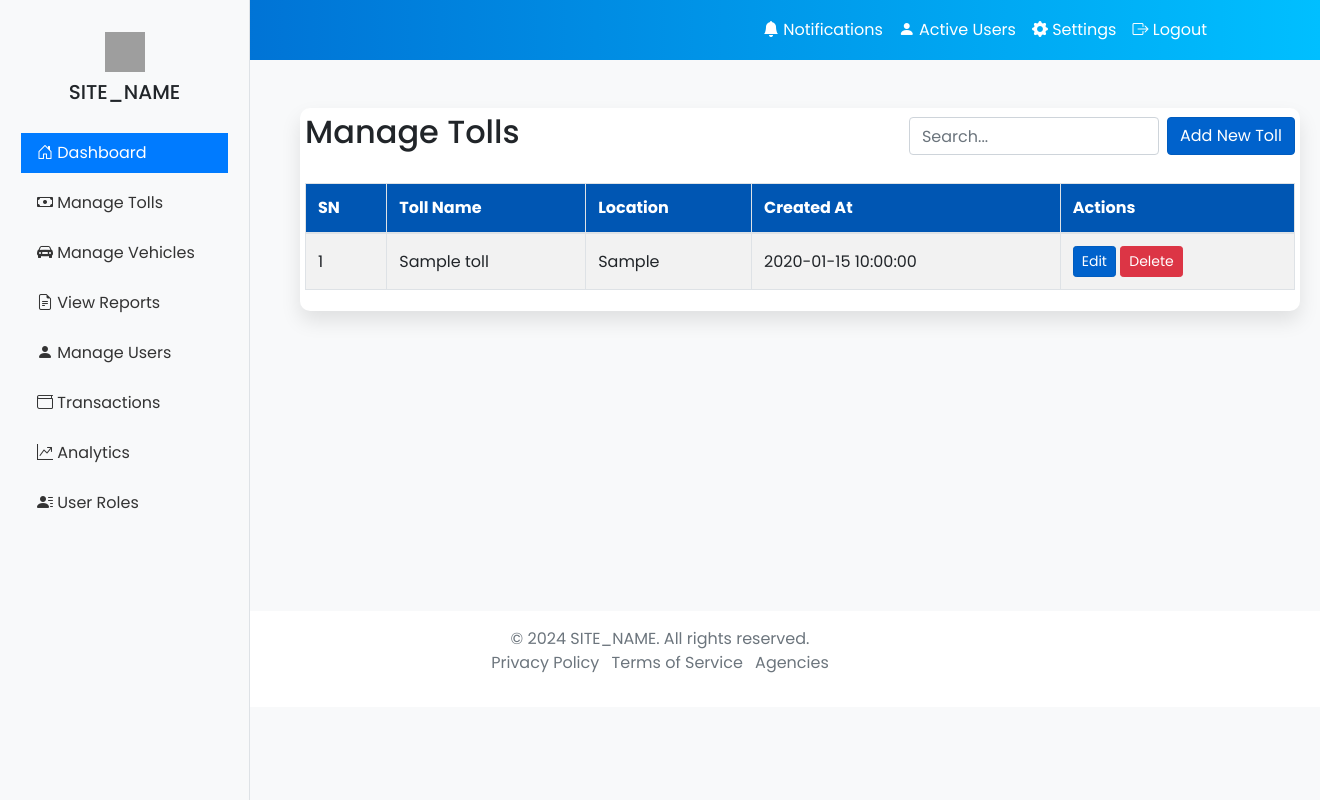
After one commit to amcodecase/ecodrive, a PHP site: page /main/sys_admin/tolls.php in a window 1320 px wide. The commit adds this page. Run offline with PHP 8.4, Linux system fonts and the light colour scheme; tables that the repository leaves empty or names only in its code hold one stand-in row (values such as "Sample post"); some libraries are stand-ins or nearby versions; grey boxes are pictures that could not be loaded.

Commit message:
Updated Toll & Vehicle Management

```diff
--- a/main/assets/css/style.css
+++ b/main/assets/css/style.css
@@ -100,6 +100,9 @@ body {
     padding: 1rem; /* Padding for card body */
     background-color: #f8f9fa; /* Light background color for body */
 }
+.card-body h5{
+    color: #000;
+}
 
 .card-text {
     color: var(--dark-color); /* Dark text color for card content */
--- /dev/null
+++ b/main/sys_admin/tolls.php
@@ -0,0 +1,188 @@
+<?php
+
+session_start();
+include '../configs/db.php'; // This file should initialize the $pdo variable (PDO)
+include '../configs/details.php'; // Assuming this file contains site_name variable
+
+$site_name = SITE_NAME;
+
+// Query to fetch tolls data from the database
+try {
+    $query = "SELECT id, toll_name, location, created_at FROM tolls";
+    $stmt = $pdo->prepare($query); // Prepare the query using the $pdo instance
+    $stmt->execute(); // Execute the query
+    $tolls = $stmt->fetchAll(); // Fetch all the results
+} catch (PDOException $e) {
+    // Handle any errors
+    echo "Error fetching tolls: " . $e->getMessage();
+    exit;
+}
+?>
+<!DOCTYPE html>
+<html lang="en">
+<head>
+    <meta charset="UTF-8">
+    <meta name="viewport" content="width=device-width, initial-scale=1.0">
+    <title><?= htmlspecialchars($site_name) ?> Admin - Manage Tolls</title>
+    <link rel="icon" href="<?= LOGO_PATH; ?>">
+    <link href="https://fonts.googleapis.com/css2?family=Poppins:wght@300;400;500;600;700&display=swap" rel="stylesheet">
+    <link rel="stylesheet" href="https://stackpath.bootstrapcdn.com/bootstrap/4.5.2/css/bootstrap.min.css">
+    <link rel="stylesheet" href="https://cdn.jsdelivr.net/npm/bootstrap-icons@1.10.3/font/bootstrap-icons.css">
+    <link rel="stylesheet" href="../assets/css/style.css">
+    <script src="https://cdn.jsdelivr.net/npm/chart.js"></script>
+    <style>
+        /* Style for the page background */
+/* Style for the table container */
+.table-container {
+    width: 100%;
+    max-width: 1000px;
+    background-color: white;
+    padding: 5px;
+    border-radius: 10px;
+    box-shadow: 0px 10px 20px rgba(0, 0, 0, 0.1);
+    text-align: center;
+    margin: 300px;
+}
+
+/* Table styling */
+.table {
+    width: 100%;
+}
+
+.table th, .table td {
+    text-align: left;
+    vertical-align: middle;
+}
+
+.table th {
+    background-color: #0056b3;
+    color: white;
+}
+
+.table-striped tbody tr:nth-of-type(odd) {
+    background-color: #f2f2f2;
+}
+
+.table-striped tbody tr:hover {
+    background-color: #e9ecef;
+}
+
+/* Input field for live search */
+#search-input {
+    max-width: 250px;
+}
+
+/* Button styling */
+.btn-primary {
+    background-color: #0062cc;
+    border-color: #005cbf;
+}
+
+.btn-primary:hover {
+    background-color: #004085;
+    border-color: #003366;
+}
+
+/* Modal customization */
+.modal-content {
+    border-radius: 10px;
+}
+
+    </style>
+</head>
+<body>
+    <?php include 'navbar.php'; ?>
+    <?php include 'sidebar.php'; ?>
+
+    <div class="table-container mt-5">
+    <div class="d-flex justify-content-between align-items-center mb-4">
+        <h2>Manage Tolls</h2>
+        <div class="d-flex">
+            <input type="text" id="search-input" class="form-control mr-2" placeholder="Search...">
+            <button class="btn btn-primary" data-toggle="modal" data-target="#createTollModal">Add New Toll</button>
+        </div>
+    </div>
+
+    <table class="table table-striped table-bordered text-center">
+        <thead>
+            <tr>
+                <th>SN</th>
+                <th>Toll Name</th>
+                <th>Location</th>
+                <th>Created At</th>
+                <th>Actions</th>
+            </tr>
+        </thead>
+        <tbody id="toll-table-body">
+            <?php
+            if (count($tolls) > 0) {
+                foreach ($tolls as $row) {
+                    echo "<tr>";
+                    echo "<td>" . $row['id'] . "</td>";
+                    echo "<td>" . htmlspecialchars($row['toll_name']) . "</td>";
+                    echo "<td>" . htmlspecialchars($row['location']) . "</td>";
+                    echo "<td>" . $row['created_at'] . "</td>";
+                    echo "<td>
+                            <a href='edit_toll.php?id=" . $row['id'] . "' class='btn btn-sm btn-primary'>Edit</a>
+                            <a href='delete_toll.php?id=" . $row['id'] . "' class='btn btn-sm btn-danger'>Delete</a>
+                          </td>";
+                    echo "</tr>";
+                }
+            } else {
+                echo "<tr><td colspan='5' class='text-center'>No tolls found</td></tr>";
+            }
+            ?>
+        </tbody>
+    </table>
+</div>
+
+<!-- Modal for Creating a New Toll -->
+<div class="modal fade" id="createTollModal" tabindex="-1" role="dialog" aria-labelledby="createTollModalLabel" aria-hidden="true">
+  <div class="modal-dialog" role="document">
+    <div class="modal-content">
+      <div class="modal-header">
+        <h5 class="modal-title" id="createTollModalLabel">Create New Toll</h5>
+        <button type="button" class="close" data-dismiss="modal" aria-label="Close">
+          <span aria-hidden="true">&times;</span>
+        </button>
+      </div>
+      <div class="modal-body">
+        <form action="insert_toll.php" method="post">
+            <div class="form-group">
+                <label for="tollName">Toll Name</label>
+                <input type="text" name="toll_name" id="tollName" class="form-control" required>
+            </div>
+            <div class="form-group">
+                <label for="location">Location</label>
+                <input type="text" name="location" id="location" class="form-control" required>
+            </div>
+            <button type="submit" class="btn btn-primary">Create</button>
+        </form>
+      </div>
+    </div>
+  </div>
+</div>
+
+    <?php include 'footer.php'; ?>
+    <script>
+        document.getElementById('search-input').addEventListener('keyup', function() {
+    var searchValue = this.value.toLowerCase();
+    var tableRows = document.querySelectorAll('#toll-table-body tr');
+
+    tableRows.forEach(function(row) {
+        var rowText = row.textContent.toLowerCase();
+        if (rowText.includes(searchValue)) {
+            row.style.display = '';
+        } else {
+            row.style.display = 'none';
+        }
+    });
+});
+
+    </script>
+
+    <script src="https://code.jquery.com/jquery-3.5.1.slim.min.js"></script>
+    <script src="https://cdn.jsdelivr.net/npm/@popperjs/core@2.5.2/dist/umd/popper.min.js"></script>
+    <script src="https://stackpath.bootstrapcdn.com/bootstrap/4.5.2/js/bootstrap.min.js"></script>
+</body>
+</html>
```
Also changed, not shown: main/sys_admin/insert_toll.php (added, +40 -0 lines), main/sys_admin/vehicles.php (added, +228 -0 lines).
